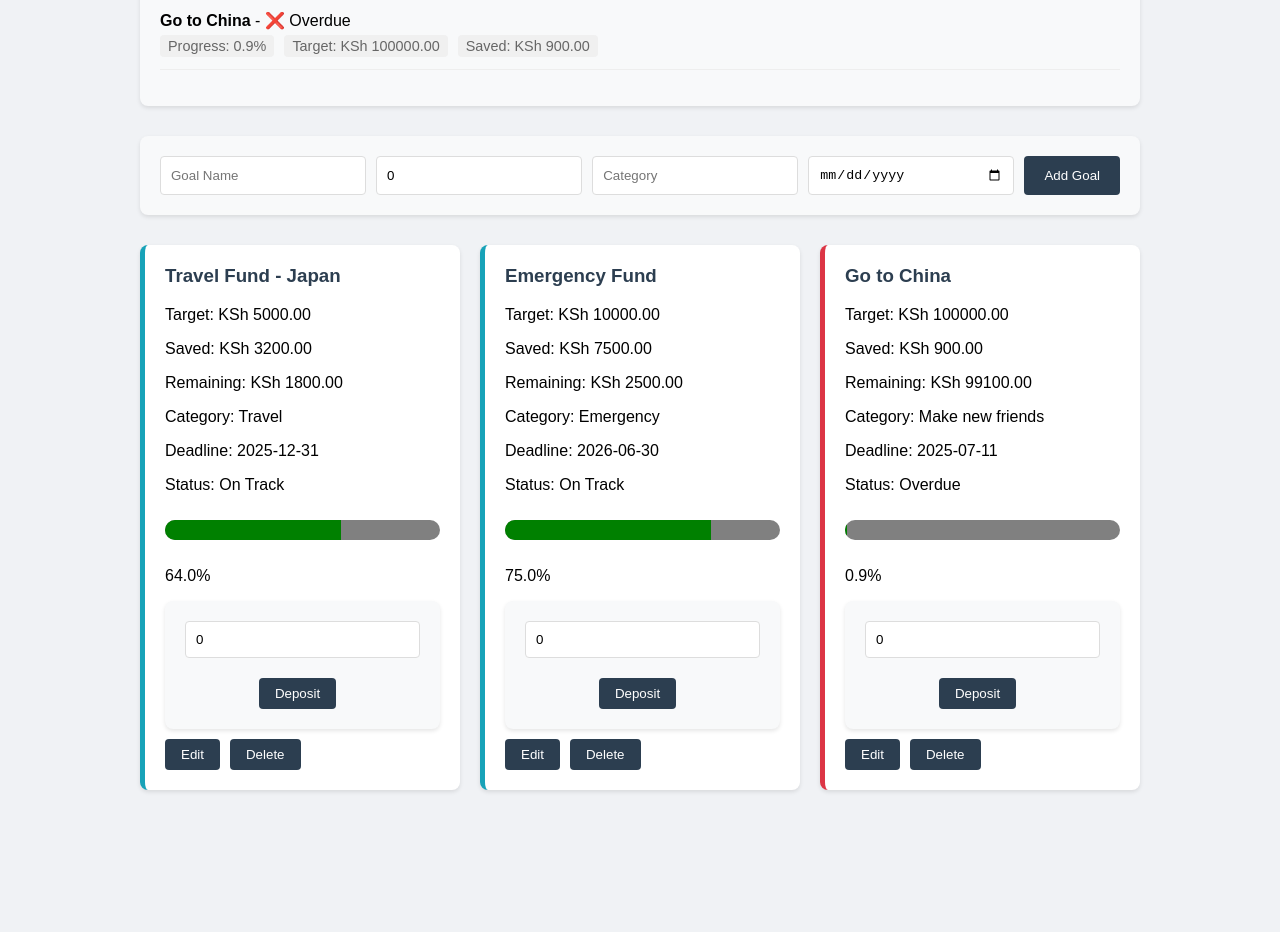
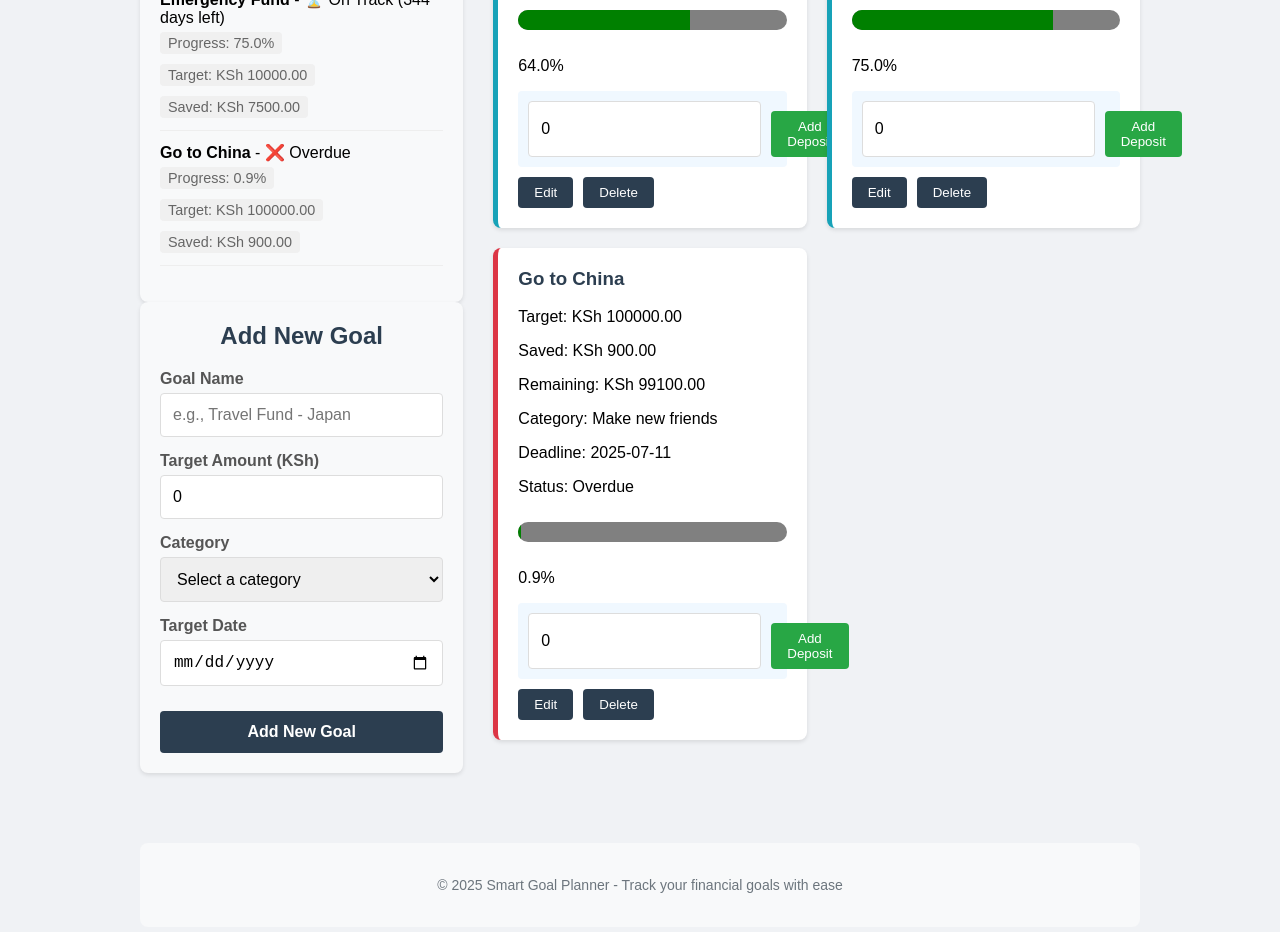
Before and after one commit to EdrickMuthamia/Smart-Goal-Planner, a React (Create React App) app: page / in a window 1280 px wide. Shown: the part 440-1372 px from the top of the page. Before the commit the page ends 1250 px from the top, so only its background shows below. Built offline with nearby package versions, Linux system fonts and the light colour scheme; data requests are answered from the project's data file.

Commit message:
add changes

```diff
--- a/src/App.css
+++ b/src/App.css
@@ -42,6 +42,55 @@ main {
   gap: 30px;
 }
 
+.dashboard-container {
+  display: flex;
+  gap: 30px;
+}
+
+.dashboard-left {
+  flex: 1;
+  max-width: 400px;
+}
+
+.dashboard-right {
+  flex: 2;
+}
+
+.dashboard-right h2 {
+  margin-top: 0;
+  color: #2c3e50;
+  margin-bottom: 20px;
+  text-align: left;
+}
+
+.no-goals-message {
+  background-color: #f8f9fa;
+  padding: 30px;
+  border-radius: 8px;
+  text-align: center;
+  color: #6c757d;
+  border: 1px dashed #dee2e6;
+}
+
+.App-footer {
+  margin-top: 50px;
+  padding: 20px;
+  background-color: #f8f9fa;
+  border-radius: 8px;
+  color: #6c757d;
+  font-size: 14px;
+}
+
+@media (max-width: 768px) {
+  .dashboard-container {
+    flex-direction: column;
+  }
+
+  .dashboard-left {
+    max-width: 100%;
+  }
+}
+
 .overview {
   background-color: #f8f9fa;
   padding: 20px;
@@ -80,37 +129,67 @@ main {
   border-radius: 4px;
 }
 
-form {
+.form-container {
   background-color: #f8f9fa;
   padding: 20px;
   border-radius: 8px;
   box-shadow: 0 2px 4px rgba(0, 0, 0, 0.1);
-  display: flex;
-  flex-wrap: wrap;
-  gap: 10px;
-  justify-content: center;
+  margin-bottom: 20px;
 }
 
-form input {
-  padding: 10px;
+.form-container h2 {
+  margin-top: 0;
+  color: #2c3e50;
+  margin-bottom: 20px;
+}
+
+form {
+  display: flex;
+  flex-direction: column;
+  gap: 15px;
+}
+
+.form-group {
+  display: flex;
+  flex-direction: column;
+  text-align: left;
+  gap: 5px;
+}
+
+label {
+  font-weight: bold;
+  color: #555;
+}
+
+form input, form select {
+  padding: 12px;
   border: 1px solid #ddd;
   border-radius: 4px;
-  flex: 1;
-  min-width: 120px;
+  font-size: 16px;
 }
 
-form button {
-  padding: 10px 20px;
+form input:focus, form select:focus {
+  outline: none;
+  border-color: #2c3e50;
+  box-shadow: 0 0 0 2px rgba(44, 62, 80, 0.2);
+}
+
+.submit-button {
+  padding: 12px 20px;
   background-color: #2c3e50;
   color: white;
   border: none;
   border-radius: 4px;
   cursor: pointer;
   transition: background-color 0.2s, transform 0.1s;
+  font-size: 16px;
+  font-weight: bold;
+  margin-top: 10px;
 }
 
-form button:hover {
+.submit-button:hover {
   background-color: #1a252f;
+  transform: translateY(-2px);
 }
 
 .goal-list {
@@ -177,3 +256,29 @@ form button:hover {
 .on-track {
   border-left: 5px solid #17a2b8;
 }
+
+/* Deposit form styling */
+.deposit-form {
+  margin-top: 15px;
+  padding: 10px;
+  background-color: #f0f8ff;
+  border-radius: 4px;
+  box-shadow: none;
+}
+
+.deposit-input-group {
+  display: flex;
+  gap: 10px;
+}
+
+.deposit-input-group input {
+  flex: 1;
+}
+
+.deposit-input-group button {
+  background-color: #28a745;
+}
+
+.deposit-input-group button:hover {
+  background-color: #218838;
+}
--- a/src/App.js
+++ b/src/App.js
@@ -4,8 +4,8 @@ import GoalForm from './components/GoalForm';
 import Overview from './components/Overview';
 import './App.css';
 
-// Use environment variable or fallback to localhost
-const API_URL = process.env.REACT_APP_API_URL || 'http://localhost:3000';
+// Use environment variable or fallback to localhost for development
+const API_URL = process.env.REACT_APP_API_URL || 'http://localhost:3001';
 
 function App() {
   const [goals, setGoals] = useState([]);
@@ -138,15 +138,31 @@ function App() {
         </button>
       </header>
       <main>
+        <div className="dashboard-container">
+          <div className="dashboard-left">
             <Overview goals={filteredGoals} />
             <GoalForm onAddGoal={handleAddGoal} />
+          </div>
+          <div className="dashboard-right">
+            <h2>Your Goals</h2>
+            {filteredGoals.length === 0 ? (
+              <div className="no-goals-message">
+                <p>No goals found. Create your first goal to get started!</p>
+              </div>
+            ) : (
               <GoalList
                 goals={filteredGoals}
                 onUpdateGoal={handleUpdateGoal}
                 onDeleteGoal={handleDeleteGoal}
                 onDeposit={handleDeposit}
               />
+            )}
+          </div>
+        </div>
       </main>
+      <footer className="App-footer">
+        <p>© 2025 Smart Goal Planner - Track your financial goals with ease</p>
+      </footer>
     </div>
   );
 }
--- a/src/components/DepositForm.jsx
+++ b/src/components/DepositForm.jsx
@@ -12,15 +12,19 @@ function DepositForm({ onDeposit }) {
   };
 
   return (
-    <form onSubmit={handleSubmit}>
+    <form onSubmit={handleSubmit} className="deposit-form">
+      <div className="deposit-input-group">
         <input
           type="number"
-        placeholder="Deposit Amount"
+          placeholder="Amount"
           value={amount}
           onChange={(e) => setAmount(e.target.value)}
+          min="1"
+          step="any"
           required
         />
-      <button type="submit">Deposit</button>
+        <button type="submit">Add Deposit</button>
+      </div>
     </form>
   );
 }
--- a/src/components/GoalForm.jsx
+++ b/src/components/GoalForm.jsx
@@ -23,37 +23,65 @@ function GoalForm({ onAddGoal }) {
     setDeadline("");
   };
 
+  const categories = ["Travel", "Emergency", "Electronics", "Real Estate", "Vehicle", "Education", "Shopping", "Home", "Retirement", "Other"];
+
   return (
+    <div className="form-container">
+      <h2>Add New Goal</h2>
       <form onSubmit={handleSubmit}>
+        <div className="form-group">
+          <label htmlFor="name">Goal Name</label>
           <input
+            id="name"
             type="text"
-        placeholder="Goal Name"
+            placeholder="e.g., Travel Fund - Japan"
             value={name}
             onChange={(e) => setName(e.target.value)}
             required
           />
+        </div>
+
+        <div className="form-group">
+          <label htmlFor="targetAmount">Target Amount (KSh)</label>
           <input
+            id="targetAmount"
             type="number"
-        placeholder="Target Amount"
+            placeholder="e.g., 5000"
             value={targetAmount}
             onChange={(e) => setTargetAmount(e.target.value)}
             required
           />
-      <input
-        type="text"
-        placeholder="Category"
+        </div>
+
+        <div className="form-group">
+          <label htmlFor="category">Category</label>
+          <select
+            id="category"
             value={category}
             onChange={(e) => setCategory(e.target.value)}
             required
-      />
+          >
+            <option value="" disabled>Select a category</option>
+            {categories.map(cat => (
+              <option key={cat} value={cat}>{cat}</option>
+            ))}
+          </select>
+        </div>
+
+        <div className="form-group">
+          <label htmlFor="deadline">Target Date</label>
           <input
+            id="deadline"
             type="date"
             value={deadline}
             onChange={(e) => setDeadline(e.target.value)}
             required
           />
-      <button type="submit">Add Goal</button>
+        </div>
+
+        <button type="submit" className="submit-button">Add New Goal</button>
       </form>
+    </div>
   );
 }
 
```
Also changed, not shown: package.json (+5 -2 lines), server.js (added, +12 -0 lines), src/Add.jsx (deleted, +0 -74 lines), 2 other files (tests, documents, lock files or other folders). Lines whose indentation alone changed are shown as unchanged.
